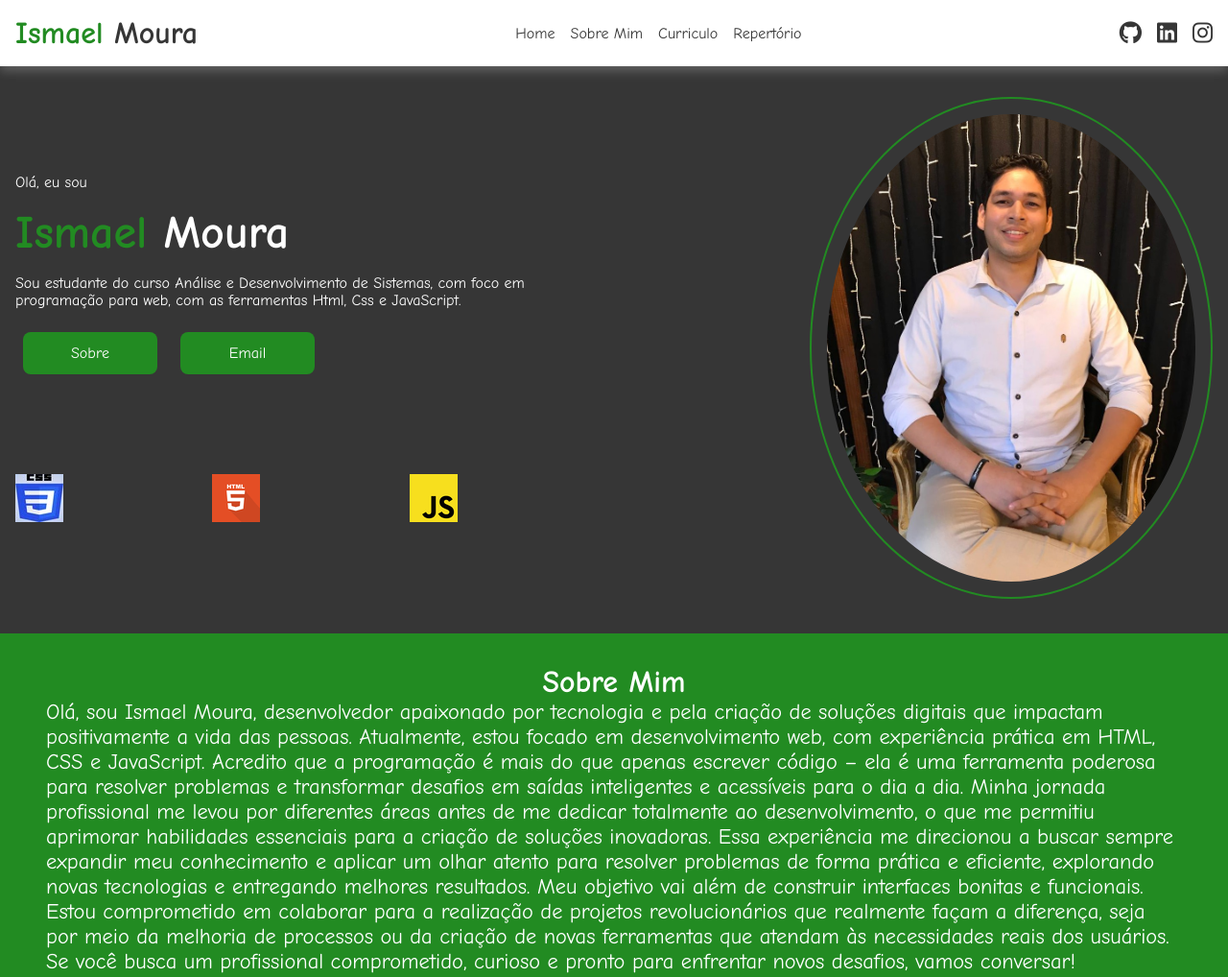
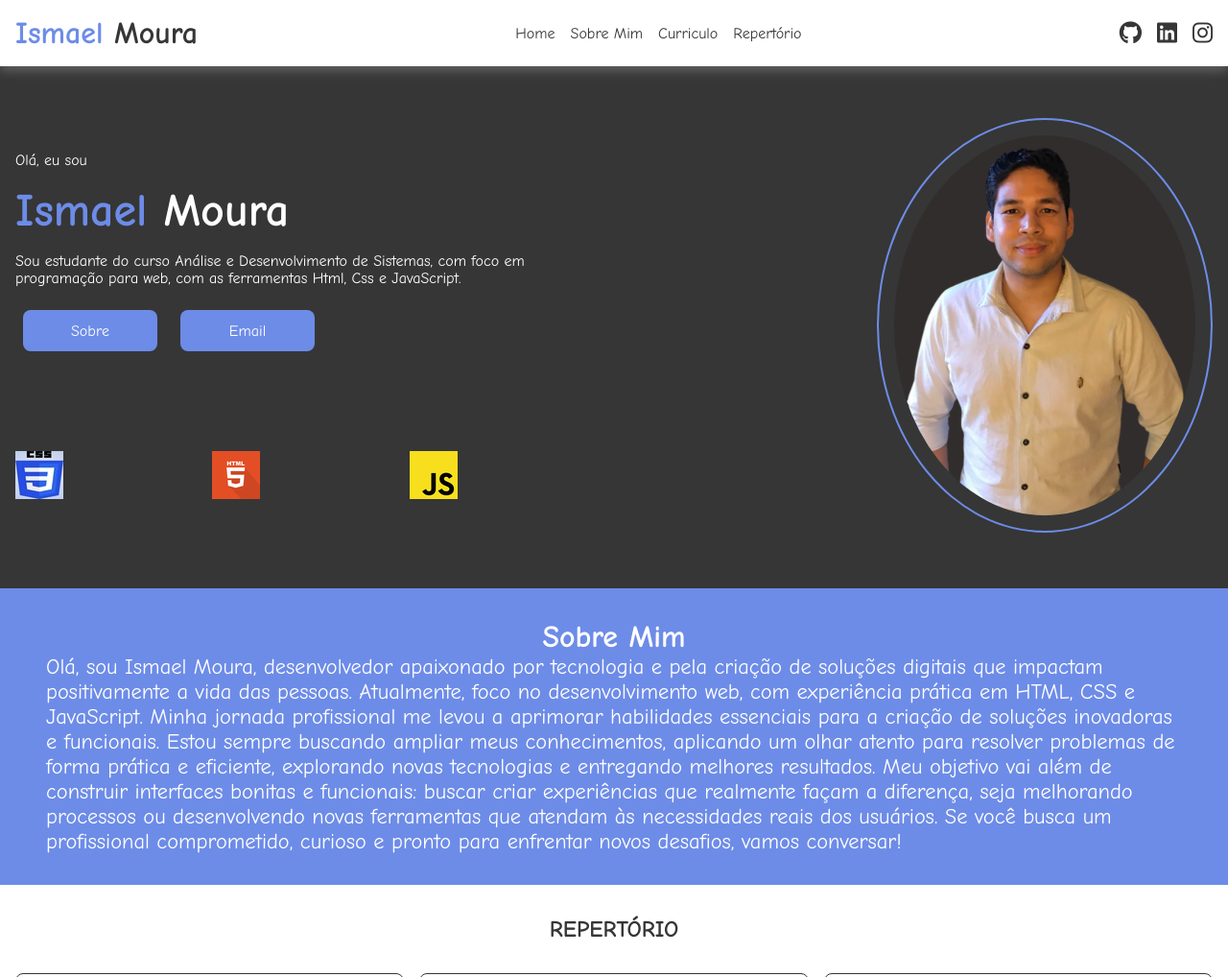
Before and after one commit to Ismael-Moura-Dev/portfolio, a plain HTML site: page index.html in a window 1280 px wide. Shown: the top 1018 px of the page at 96% size. Drawn offline with Linux system fonts and the light colour scheme.

Commit message:
Ajustes de design

```diff
--- a/index.html
+++ b/index.html
@@ -19,7 +19,7 @@
 
                 <li><a href="/">Home</a></li>
                 <li><a href="#sobre-mim">Sobre Mim</a></li>
-                <li><a download="MEU CURRÍCULO.pdf" href="MEU CURRÍCULO.pdf">Curriculo</a></li>
+                <li><a download="Curriculo - Ismael Moura desenvolvedor" href="Curriculo - Ismael Moura-Desenvolvedor.pdf">Curriculo</a></li>
                 <li><a href="#portifolio">Repertório</a></li>
             </UL>
 
@@ -73,7 +73,7 @@
             </div>
 
             <div class="right-side">
-                <img src="./imagens/minha-foto.jpg" alt="minha-foto">
+                <img src="./imagens/minha-foto.png" alt="minha-foto">
             </div>
         </div>
     </header>
@@ -84,15 +84,7 @@
         <Section id="sobre-mim">
             <div class="inner-content">
                 <a href="#about"><h2>Sobre Mim</h2></a>
-                <p>Olá, sou Ismael Moura, desenvolvedor apaixonado por tecnologia e pela criação de soluções digitais que impactam positivamente a vida das pessoas. Atualmente, estou focado em desenvolvimento web, com experiência prática em HTML, CSS e JavaScript.
-
-                    Acredito que a programação é mais do que apenas escrever código – ela é uma ferramenta poderosa para resolver problemas e transformar desafios em saídas inteligentes e acessíveis para o dia a dia.
-
-                    Minha jornada profissional me levou por diferentes áreas antes de me dedicar totalmente ao desenvolvimento, o que me permitiu aprimorar habilidades essenciais para a criação de soluções inovadoras. Essa experiência me direcionou a buscar sempre expandir meu conhecimento e aplicar um olhar atento para resolver problemas de forma prática e eficiente, explorando novas tecnologias e entregando melhores resultados.
-
-                    Meu objetivo vai além de construir interfaces bonitas e funcionais. Estou comprometido em colaborar para a realização de projetos revolucionários que realmente façam a diferença, seja por meio da melhoria de processos ou da criação de novas ferramentas que atendam às necessidades reais dos usuários.
-
-                    Se você busca um profissional comprometido, curioso e pronto para enfrentar novos desafios, vamos conversar!</p>
+                <p>Olá, sou Ismael Moura, desenvolvedor apaixonado por tecnologia e pela criação de soluções digitais que impactam positivamente a vida das pessoas. Atualmente, foco no desenvolvimento web, com experiência prática em HTML, CSS e JavaScript. Minha jornada profissional me levou a aprimorar habilidades essenciais para a criação de soluções inovadoras e funcionais. Estou sempre buscando ampliar meus conhecimentos, aplicando um olhar atento para resolver problemas de forma prática e eficiente, explorando novas tecnologias e entregando melhores resultados. Meu objetivo vai além de construir interfaces bonitas e funcionais: buscar criar experiências que realmente façam a diferença, seja melhorando processos ou desenvolvendo novas ferramentas que atendam às necessidades reais dos usuários. Se você busca um profissional comprometido, curioso e pronto para enfrentar novos desafios, vamos conversar!</p>
             </div>
         </Section>
         <!--Fim da section Sobre mim-->
--- a/style/global.css
+++ b/style/global.css
@@ -4,7 +4,7 @@
     box-sizing: border-box;
 }
 :root{
-    --ForrestGreen: #228B22;
+    --blue: #6d8ce8;
     --grey21: #363636;
 }
 
@@ -29,7 +29,7 @@ li{
 }
 
 .btn{
-    background-color: var(--ForrestGreen);
+    background-color: var(--blue);
     padding: 0.8rem 1rem;
     min-width: 140px;
     display: inline-block;
@@ -76,7 +76,7 @@ nav .inner-content{
 }
 
 .logo span{
-    color: var(--ForrestGreen);
+    color: var(--blue);
 }
 
 nav ul {
@@ -90,7 +90,7 @@ nav ul li{
 }
 
 nav ul li:hover{
-    color: var(--ForrestGreen);
+    color: var(--blue);
     transform: translateY(-4px);
 }
 
@@ -129,7 +129,7 @@ header .left-side h2{
 }
 
 header .left-side h2 span{
-    color: var(--ForrestGreen);
+    color: var(--blue);
 }
 
 header .left-side .links, #portifolio .projects .project .links{
@@ -143,17 +143,18 @@ header .right-side{
 }
 
 header .right-side img{
-    max-width: 420px;
-    border-radius: 50%;
+    max-width: 350px;
+    border-radius: 80%;
+
     padding: 1rem;
-    border: 2px solid var(--ForrestGreen);
+    border: 2px solid var(--blue);
 }
 /*Fim do Header*/
 
 /*Começo do Sobre mim*/
 
 #sobre-mim{
-    background-color: #228B22;
+    background-color: #6d8ce8;
     padding: 2rem;
 }
 #sobre-mim h2{
```
Also changed, not shown: imagens/minha-foto.jpg (deleted), imagens/minha-foto.png (added), 2 other files.
